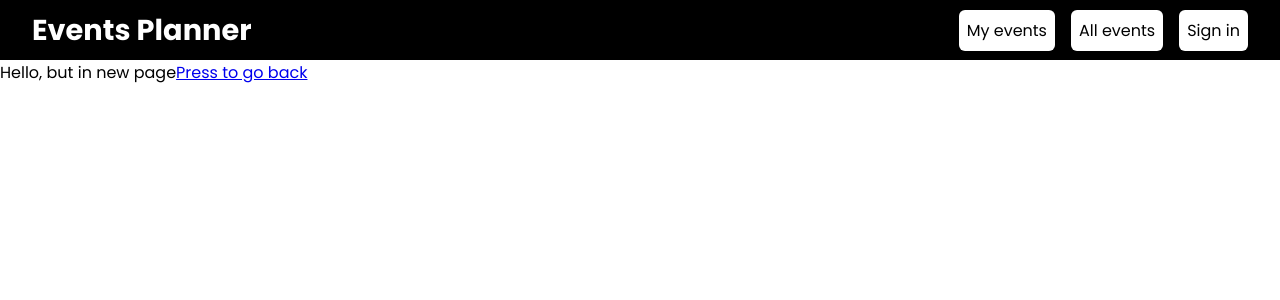
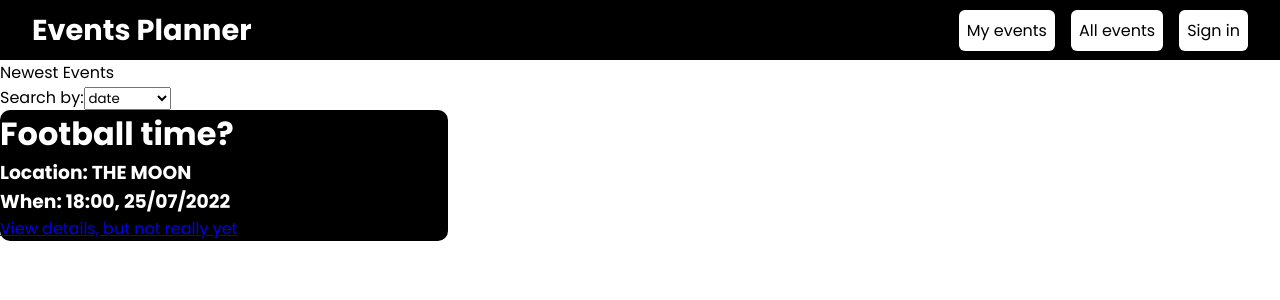
Before and after one commit to mernsummerproject2022/frontend, a React (Create React App) app in the folder event-planner/: page /events in a window 1280 px wide. Shown: the top 300 px of the page. Built offline with nearby package versions, Linux system fonts and the light colour scheme.

Commit message:
added Event component

```diff
--- /dev/null
+++ b/event-planner/src/Components/Event.jsx
@@ -0,0 +1,16 @@
+import React from 'react';
+import { Link } from 'react-router-dom';
+
+
+const Event = ({title, location, time, date} ) => {
+    return (
+        <div className='eventContainer'>
+            <h1>{title}</h1>
+            <h3>Location: {location}</h3>
+            <h3>When: {time}, {date}</h3>
+            <Link to='/'>View details, but not really yet</Link>
+        </div>
+    )
+};
+
+export default Event;
--- a/event-planner/src/EventsPage.jsx
+++ /dev/null
@@ -1,14 +0,0 @@
-import React from 'react';
-import { Link } from 'react-router-dom';
-
-
-const EventsPage = () => {
-    return (
-        <div>
-            Hello, but in new page
-            <Link to='/'>Press to go back</Link>
-        </div>
-    )
-};
-
-export default EventsPage;
--- /dev/null
+++ b/event-planner/src/Pages/EventsPage.jsx
@@ -0,0 +1,23 @@
+import React from 'react';
+import Event from '../Components/Event';
+
+
+const EventsPage = () => {
+    return (
+        <div>
+            <div>Newest Events</div>
+            <div>
+                <label>Search by:</label>
+                <select>
+                    <option>date</option>
+                    <option>title</option>
+                    <option>language</option>
+                    <option>location</option>
+                </select>
+            </div>
+            <Event title="Football time?" location="THE MOON" time="18:00" date="25/07/2022"/>
+        </div>
+    )
+};
+
+export default EventsPage;
--- a/event-planner/src/LandingPage.jsx
+++ b/event-planner/src/Pages/LandingPage.jsx
@@ -4,7 +4,7 @@ const LandingPage = () => {
     return (
         <>
         <div>
-            Hello, but in body
+            Hello, this is the landing page
         </div>
         </>
     )
--- a/event-planner/src/LoginPage.jsx
+++ b/event-planner/src/Pages/LoginPage.jsx
@@ -1,6 +1,6 @@
 import React from 'react';
 import { Link } from 'react-router-dom';
-import './index.css';
+
 
 const LoginPage = () => {
     return (
--- a/event-planner/src/RegisterPage.jsx
+++ b/event-planner/src/Pages/RegisterPage.jsx
@@ -1,6 +1,6 @@
 import React from 'react';
 import { Link } from 'react-router-dom';
-import './index.css';
+
 
 const RegisterPage = () => {
     return (
--- a/event-planner/src/index.css
+++ b/event-planner/src/index.css
@@ -163,3 +163,10 @@ code {
 
   margin: auto;
 }
+
+.eventContainer{
+  width: 35%;
+  background-color: #000;
+  color: #fff;
+  border-radius: 10px;
+}
```
Also changed, not shown: event-planner/src/App.js (+4 -4 lines).
